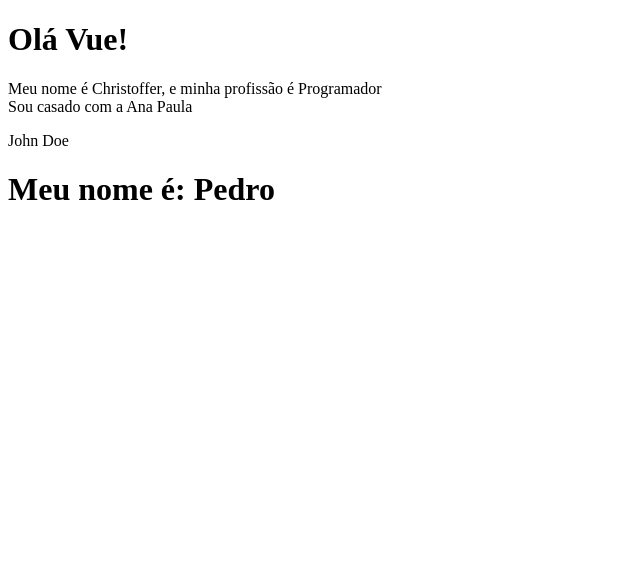
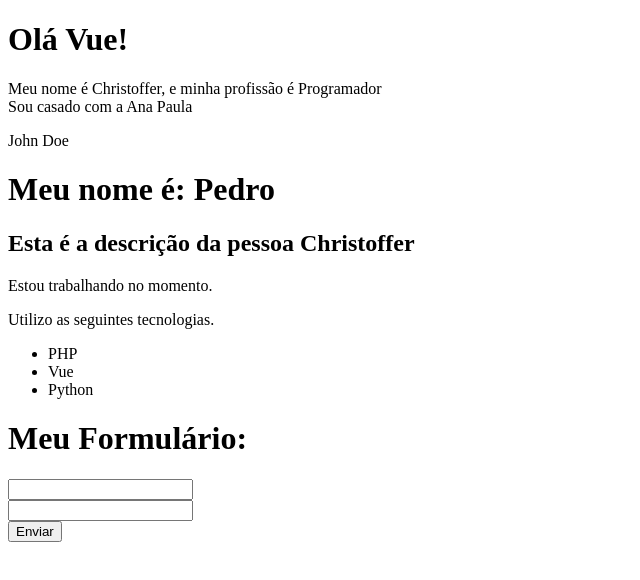
Before and after one commit to TioBobDev/cursovue, a Vue app: page / in a window 1280 px wide. Shown: the top 580 px of the page, without its empty margins (0-640 px from the left). Built offline with nearby package versions, Linux system fonts and the light colour scheme.

Commit message:
Curso de Vue 3: #08 - Hierarquia de componentes

```diff
--- a/src/App.vue
+++ b/src/App.vue
@@ -3,6 +3,7 @@
       <PrimeiroComponente />
       <p>{{ nome }}</p>
       <LifeCycle />
+      <Pessoa />
     </div>
 
 </template>
@@ -12,12 +13,14 @@
 
 import PrimeiroComponente from './components/PrimeiroComponente.vue'
 import LifeCycle from './components/LifeCycle.vue'
+import Pessoa from './components/Pessoa.vue'
 
 export default {
     name: 'App',
     components: {
       PrimeiroComponente,
       LifeCycle,
+      Pessoa,
     },
     data() {
       return {
--- /dev/null
+++ b/src/components/Form.vue
@@ -0,0 +1,29 @@
+<template>
+  <div>
+    <h1>Meu Formulário:</h1>
+    <form action="">
+   <div>
+    <InputText />
+   </div>
+    <div>
+        <InputText />
+    </div>
+    <div>
+        <Submit />
+    </div>
+  </form>
+  </div>
+</template>
+
+<script>
+import InputText from './form/InputText'
+import Submit from './form/Submit'
+
+export default {
+  name: "Form",
+  components: {
+    InputText,
+    Submit,
+  },
+};
+</script>
--- /dev/null
+++ b/src/components/Info.vue
@@ -0,0 +1,17 @@
+<template>
+  <div>
+    <p>Estou trabalhando no momento.</p>
+    <p>Utilizo as seguintes tecnologias.</p>
+    <ul>
+      <li>PHP</li>
+      <li>Vue</li>
+      <li>Python</li>
+    </ul>
+  </div>
+</template>
+
+<script>
+export default {
+  name: "Info",
+};
+</script>
--- /dev/null
+++ b/src/components/Pessoa.vue
@@ -0,0 +1,29 @@
+<template>
+  <div>
+    <h2>Esta é a descrição da pessoa {{ nome }}</h2>
+    <Info />
+    <Form />
+  </div>
+
+</template>
+
+<script>
+import Info from "./Info.vue";
+import Form from "./Form.vue";
+
+export default {
+  name: "Pessoa",
+  components: {
+    Info,
+    Form,
+  },
+  data() {
+    return {
+      nome: "Christoffer",
+      components: {
+        Info,
+      },
+    };
+  },
+};
+</script>
--- /dev/null
+++ b/src/components/form/InputText.vue
@@ -0,0 +1,9 @@
+<template>
+ <input type="text">
+</template>
+
+<script>
+export default{
+    name: 'InputText'
+}
+</script>
--- /dev/null
+++ b/src/components/form/Submit.vue
@@ -0,0 +1,9 @@
+<template>
+    <input type="submit" value="Enviar">
+</template>
+
+<script>
+export default {
+    name: 'Submit'
+}
+</script>
```
